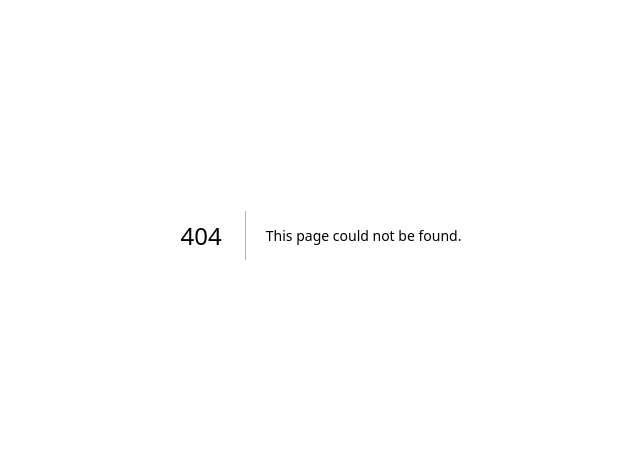
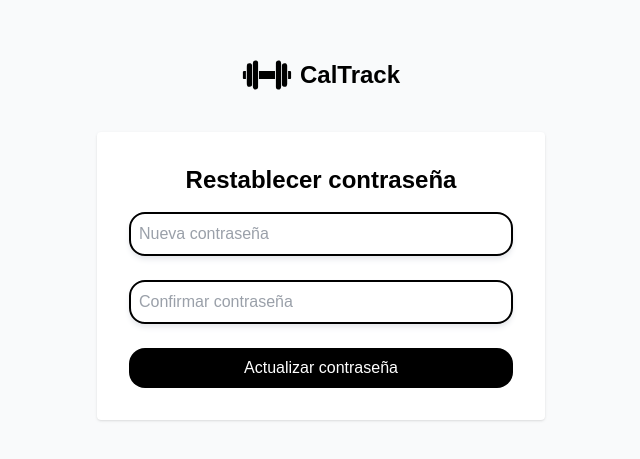
Before and after one commit to Eduardobarrera487/CalTrack, a Next.js app: page /pages/reset-password in a window 1280 px wide. Before the commit this address had no page. Shown: the part 165-624 px from the top of the page, without its empty margins (319-959 px from the left). Built offline with nearby package versions, Linux system fonts and the light colour scheme.

Commit message:
Añadida la logica del login usando context y la logica del reset, tambien se añade una pagina para que haga el reset de password

```diff
--- a/src/app/pages/forgot-password/page.jsx
+++ b/src/app/pages/forgot-password/page.jsx
@@ -4,14 +4,30 @@ import CustomInput from "@/app/_components/input"; // Adjust the import path as
 import { useRouter } from "next/navigation";
 import { ArrowLeft } from "lucide-react"; // Or your icon library
 import CaltrackLogo from "@/app/_components/caltrackLogo"; // Adjust path if needed
+import { createClient } from "../../../../utils/supabase/client";
 
 const ForgotPasswordPage = () => {
   const [email, setEmail] = useState("");
+  const [message, setMessage] = useState(null);
+  const [error, setError] = useState(null);
+  const [loading, setLoading] = useState(false);
   const router = useRouter();
 
-  const handleSubmit = (e) => {
+  const handleSubmit = async (e) => {
     e.preventDefault();
-    // Handle forgot password logic here (API call, etc.)
+    setError(null);
+    setMessage(null);
+    setLoading(true);
+    const supabase = createClient();
+    const { error } = await supabase.auth.resetPasswordForEmail(email, {
+      redirectTo: `${window.location.origin}/pages/reset-password`
+    });
+    if (error) {
+      setError("No se pudo enviar el correo de recuperación.");
+    } else {
+      setMessage("¡Revisa tu correo para restablecer tu contraseña!");
+    }
+    setLoading(false);
   };
 
   return (
@@ -44,9 +60,12 @@ const ForgotPasswordPage = () => {
           <button
             type="submit"
             className="p-2 bg-black text-white rounded-2xl hover:bg-gray-800 transition-colors w-full"
+            disabled={loading}
           >
-            Enviar enlace de restablecimiento
+            {loading ? "Enviando..." : "Enviar enlace de restablecimiento"}
           </button>
+          {error && <div className="text-red-500 text-center">{error}</div>}
+          {message && <div className="text-green-600 text-center">{message}</div>}
         </form>
       </div>
     </div>
--- a/src/app/pages/login/page.jsx
+++ b/src/app/pages/login/page.jsx
@@ -1,46 +1,96 @@
 'use client'
+import { useState } from "react";
 import CustomInput from "@/app/_components/input";
 import Logo from "@/app/_components/caltrackLogo";
 import CustomButton from "@/app/_components/button";
 import Link from "next/link";
 import { useRouter } from 'next/navigation';
-
-
+import { createClient } from "../../../../utils/supabase/client";
+import { useRegister } from "@/app/_context/RegisterContext";
 
 export default function Login() {
     const router = useRouter();
+    const { updateRegisterData } = useRegister();
+    const [form, setForm] = useState({ email: "", password: "" });
+    const [error, setError] = useState(null);
+    const [loading, setLoading] = useState(false);
 
-    const handleLogin = (e) => {
-        e.preventDefault();
-        // Perform login logic here if needed
-        router.push('/pages/calories'); // Replace with your desired path
+    const handleChange = (e) => {
+        setForm({ ...form, [e.target.name]: e.target.value });
     };
 
+    const handleLogin = async (e) => {
+        e.preventDefault();
+        setError(null);
+        setLoading(true);
+        const supabase = createClient();
+        const { data, error } = await supabase.auth.signInWithPassword({
+            email: form.email,
+            password: form.password,
+        });
+        if (error) {
+            setError("Credenciales incorrectas o usuario no existe.");
+            setLoading(false);
+            return;
+        }
+        // Obtener datos de perfil
+        const { data: perfil } = await supabase
+            .from("perfiles")
+            .select("*")
+            .eq("id", data.user.id)
+            .single();
+
+        updateRegisterData({
+            email: data.user.email,
+            nombre: perfil?.nombre || "",
+            peso: perfil?.peso || "",
+            altura: perfil?.altura || "",
+            edad: perfil?.edad || "",
+            objetivo: perfil?.objetivo || "",
+            genero: perfil?.genero || "",
+            actividad_fisica: perfil?.actividad_fisica || "",
+            preferencias: perfil?.preferencias || [],
+            restricciones: perfil?.restricciones || [],
+        });
+
+        setLoading(false);
+        router.push('/pages/calories');
+    };
 
     return (
         <div className="flex flex-col items-center justify-center bg-white min-h-screen p-8 gap-8 font-[family-name:var(--font-geist-sans)]">
             <Logo />
-            <form className="flex flex-col gap-4 w-full max-w-sm">
+            <form className="flex flex-col gap-4 w-full max-w-sm" onSubmit={handleLogin}>
                 <CustomInput
                     type="email"
+                    name="email"
                     placeholder="Nombre de usuario/email"
-                    className="w-full" />
-
+                    className="w-full"
+                    value={form.email}
+                    onChange={handleChange}
+                    required
+                />
                 <CustomInput
                     type="password"
+                    name="password"
                     placeholder="Contraseña"
-                    className="w-full" />
-                <CustomButton className="w-full" text="Ingresar" onClick = {handleLogin}/>
-
+                    className="w-full"
+                    value={form.password}
+                    onChange={handleChange}
+                    required
+                />
+                {error && <div className="text-red-500 text-center">{error}</div>}
+                <CustomButton className="w-full" text={loading ? "Ingresando..." : "Ingresar"} type="submit" disabled={loading} />
                 <div className="flex justify-between items-center text-sm text-gray-600">
                     <Link href="/pages/forgot-password" className="hover:underline">
-                        ¿Olvidó su contraseña? </Link>
+                        ¿Olvidó su contraseña?
+                    </Link>
                     <Link href="/pages/new-user" className="hover:underline">
-                        Registrarse </Link>
+                        Registrarse
+                    </Link>
                     <Link href="/pages/aiChat">
                         <span className="hover:underline">Chat with AI</span>
                     </Link>
-
                 </div>
             </form>
         </div>
--- /dev/null
+++ b/src/app/pages/reset-password/page.jsx
@@ -0,0 +1,80 @@
+"use client";
+import { useState } from "react";
+import { useRouter } from "next/navigation";
+import CustomInput from "@/app/_components/input";
+import CustomButton from "@/app/_components/button";
+import CaltrackLogo from "@/app/_components/caltrackLogo";
+import { createClient } from "../../../../utils/supabase/client";
+
+export default function ResetPasswordPage() {
+  const [password, setPassword] = useState("");
+  const [confirm, setConfirm] = useState("");
+  const [error, setError] = useState(null);
+  const [message, setMessage] = useState(null);
+  const [loading, setLoading] = useState(false);
+  const router = useRouter();
+
+  const handleSubmit = async (e) => {
+    e.preventDefault();
+    setError(null);
+    setMessage(null);
+
+    if (password.length < 6) {
+      setError("La contraseña debe tener al menos 6 caracteres.");
+      return;
+    }
+    if (password !== confirm) {
+      setError("Las contraseñas no coinciden.");
+      return;
+    }
+
+    setLoading(true);
+    const supabase = createClient();
+    const { error } = await supabase.auth.updateUser({ password });
+    if (error) {
+      setError("No se pudo actualizar la contraseña.");
+    } else {
+      setMessage("¡Contraseña actualizada! Ahora puedes iniciar sesión.");
+      setTimeout(() => router.push("/pages/login"), 2000);
+    }
+    setLoading(false);
+  };
+
+  return (
+    <div className="min-h-screen flex flex-col items-center justify-center bg-gray-50 px-4">
+      <div className="w-full max-w-md flex flex-col items-center mb-8">
+        <CaltrackLogo className="mx-auto" />
+      </div>
+      <div className="w-full max-w-md bg-white p-8 rounded shadow">
+        <h1 className="text-2xl font-bold mb-4 text-center text-black">Restablecer contraseña</h1>
+        <form onSubmit={handleSubmit} className="space-y-6">
+          <CustomInput
+            label="Nueva contraseña"
+            type="password"
+            value={password}
+            onChange={e => setPassword(e.target.value)}
+            required
+            placeholder="Nueva contraseña"
+          />
+          <CustomInput
+            label="Confirmar contraseña"
+            type="password"
+            value={confirm}
+            onChange={e => setConfirm(e.target.value)}
+            required
+            placeholder="Confirmar contraseña"
+          />
+          <button
+            type="submit"
+            className="p-2 bg-black text-white rounded-2xl hover:bg-gray-800 transition-colors w-full"
+            disabled={loading}
+          >
+            {loading ? "Actualizando..." : "Actualizar contraseña"}
+          </button>
+          {error && <div className="text-red-500 text-center">{error}</div>}
+          {message && <div className="text-green-600 text-center">{message}</div>}
+        </form>
+      </div>
+    </div>
+  );
+}
```
